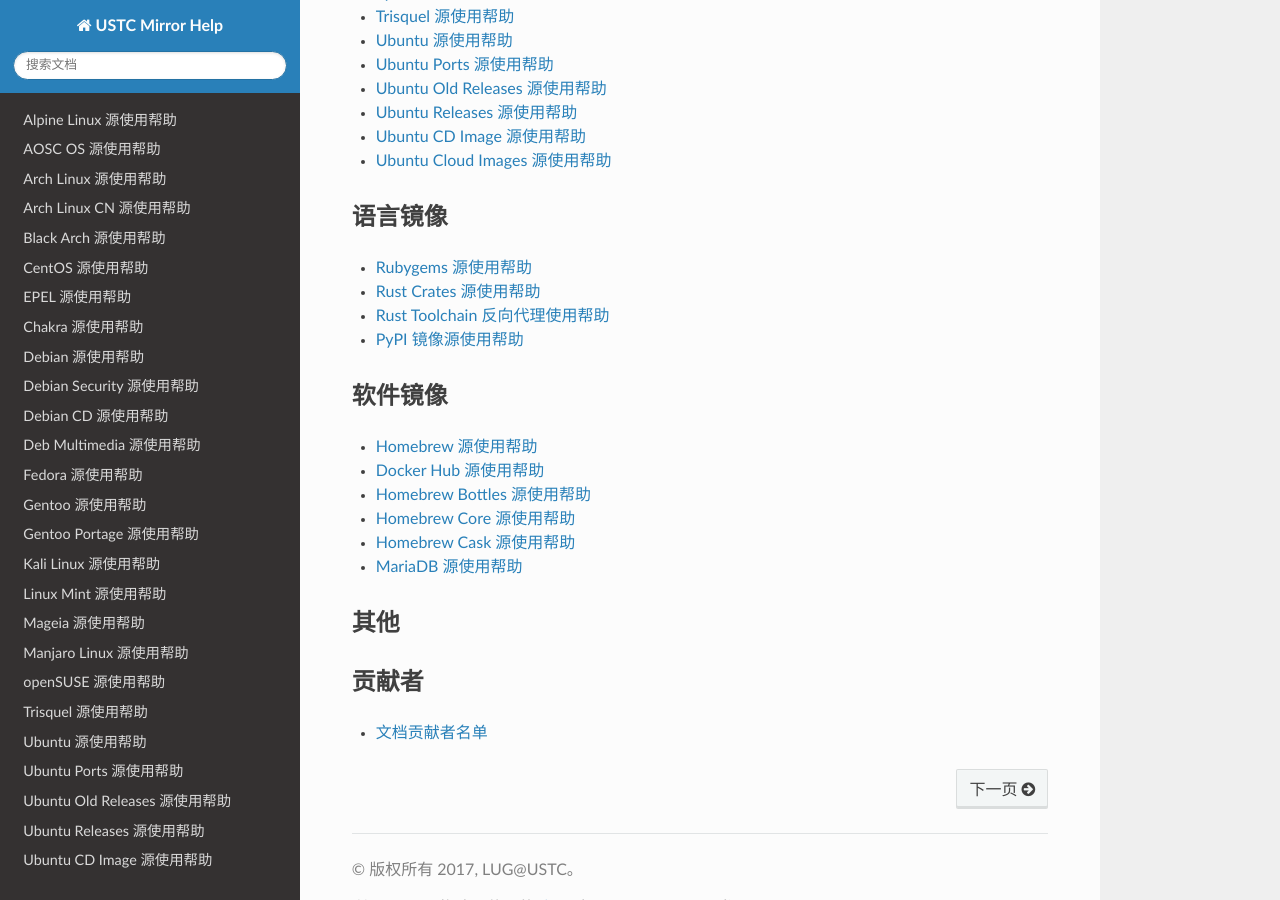
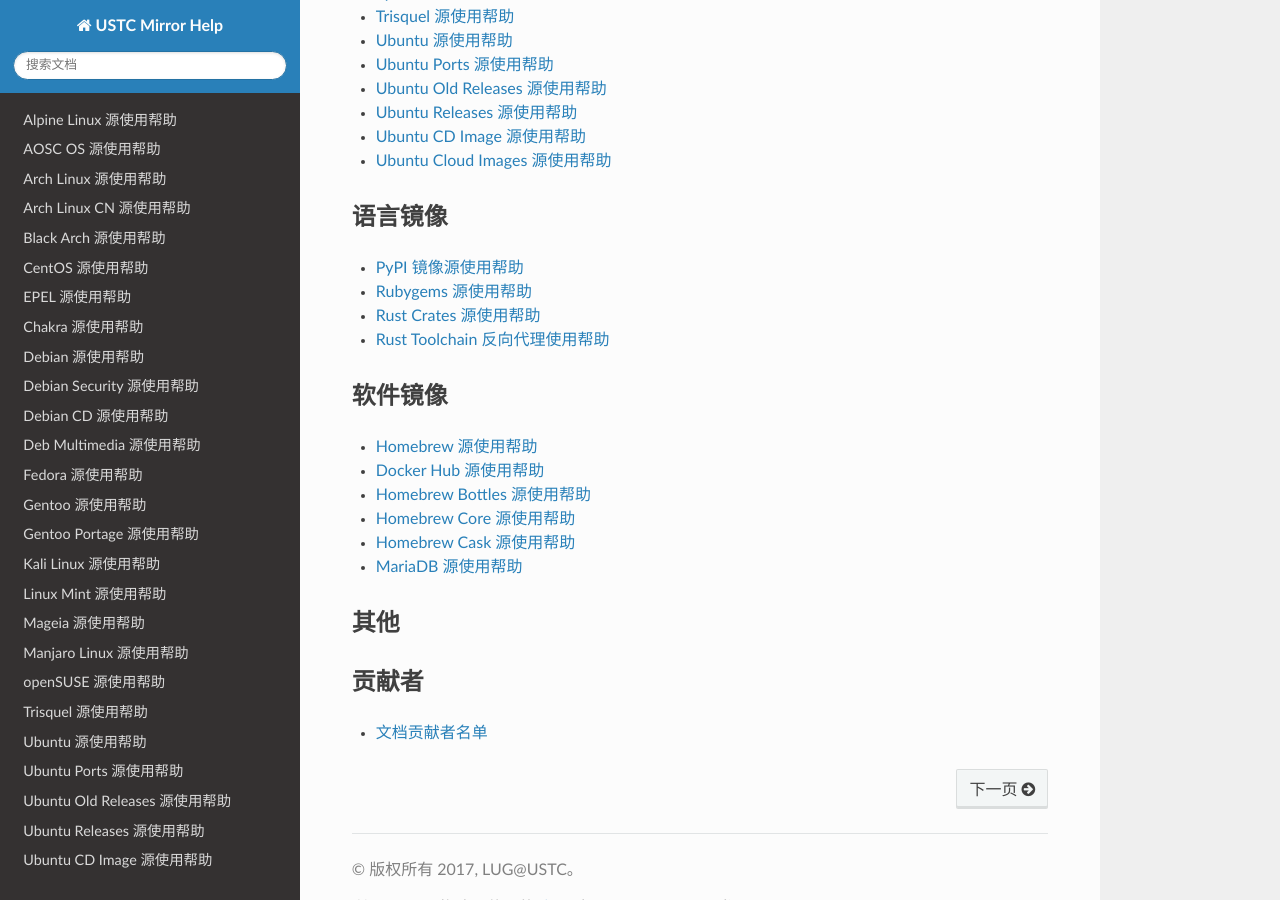
Before and after one commit to ustclug/mirrorhelp, a Sphinx documentation site: the page built from source/index.rst, in a window 1280 px wide and 900 px high, scrolled down 694 px. Built offline with Sphinx 7.4.7 and the Read the Docs theme 2.0.0, drawn with Linux system fonts in a browser that asks for light colours; pages that are not in the unit, such as notebooks, are missing from menus.

```diff
--- a/source/index.rst
+++ b/source/index.rst
@@ -41,10 +41,10 @@ USTC Mirror Help
 .. toctree::
    :maxdepth: 1
 
+   pypi
    rubygems
    rust-crates
    rust-static
-   pypi
 
 软件镜像
 --------
```
